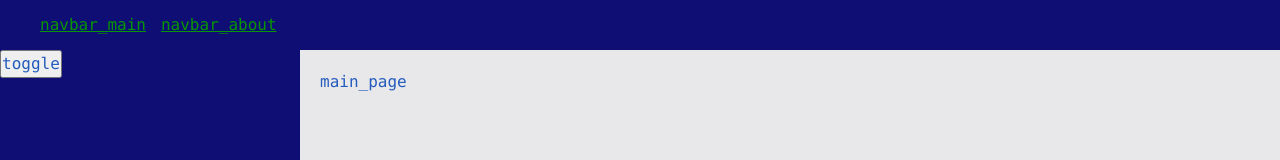
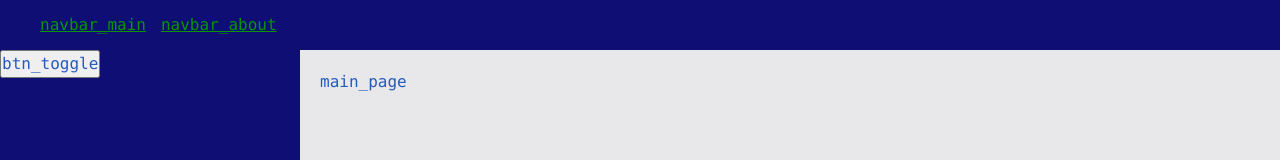
Before and after one commit to veronikaa-kuznetsova/personal-blog, a React app: page / in a window 1280 px wide. Shown: the top 160 px of the page. Built offline with nearby package versions, Linux system fonts and the light colour scheme.

Commit message:
fix linter, add i18n for btn toggle

```diff
--- a/public/locales/en/translation.json
+++ b/public/locales/en/translation.json
@@ -5,5 +5,6 @@
   "page_not_found": "Page not found",
   "page-error_unexpected_error": "An unexpected error occurred",
   "throw_error": "Throw error",
-  "update_page": "Update page"
+  "update_page": "Update page",
+  "btn_toggle": "Toggle"
 }
--- a/public/locales/ru/translation.json
+++ b/public/locales/ru/translation.json
@@ -5,5 +5,6 @@
   "page_not_found": "Страница не найдена",
   "page-error_unexpected_error": "Произошла непредвиденная ошибка",
   "throw_error": "Ошибка",
-  "update_page": "Обновить страницу"
+  "update_page": "Обновить страницу",
+  "btn_toggle": "Переключить"
 }
--- a/src/widgets/Sidebar/ui/Sidebar.tsx
+++ b/src/widgets/Sidebar/ui/Sidebar.tsx
@@ -3,6 +3,7 @@ import { useState } from 'react';
 import { ThemeSwitcher } from 'widgets/ThemeSwither';
 import { LangSwitcher } from 'widgets/LangSwitcher/ui/LangSwitcher';
 import { Button } from 'shared/ui/Button/Button';
+import { useTranslation } from 'react-i18next';
 import cls from './Sidebar.module.scss';
 
 interface SidebarProps {
@@ -11,6 +12,7 @@ interface SidebarProps {
 
 export const Sidebar = ({ className }: SidebarProps) => {
   const [collapsed, setCollapsed] = useState(false);
+  const { t } = useTranslation();
 
   const onToggle = () => {
     setCollapsed((prev) => !prev);
@@ -25,7 +27,7 @@ export const Sidebar = ({ className }: SidebarProps) => {
         data-testid="sidebar-toggle"
         onClick={onToggle}
       >
-        toggle
+        {t('btn_toggle')}
       </Button>
       <div className={cls.switchers}>
         <ThemeSwitcher />
```
